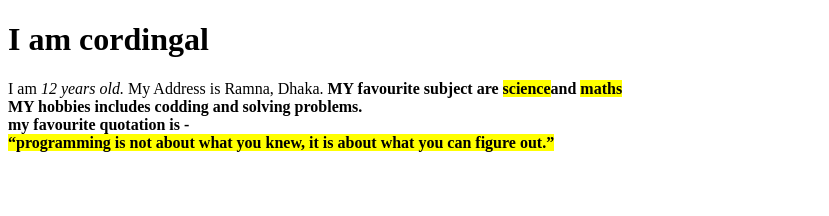
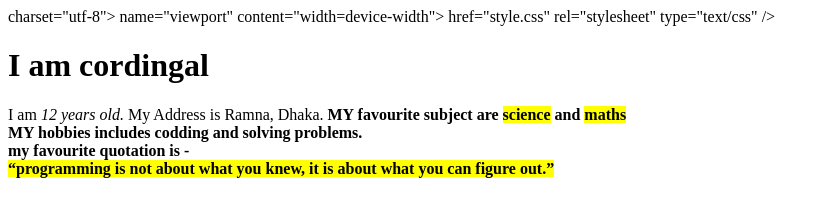
Before and after one commit to hasanuzzaman1983/sumayea, a plain HTML site: page sumayea.html in a window 1280 px wide. Shown: the whole page, without its empty margins (0-829 px from the left). Drawn offline with Linux system fonts and the light colour scheme.

Commit message:
Add files via upload

```diff
--- a/sumayea.html
+++ b/sumayea.html
@@ -2,17 +2,17 @@
 <html>
 
 <head>
-    <meta charset="utf-8">
-    <meta name="viewport" content="width=device-width">
-    <title>replit</title>
-    <link her="style.css" rel="stylesheet" type="text/css" />
+    <meta> charset="utf-8">
+    <meta> name="viewport" content="width=device-width">
+    <title>replite</title>
+    <link>href="style.css" rel="stylesheet" type="text/css" />
 </head>
 
 <body>
     <h1> I am cordingal</h1>
     I am <i> 12 years old. </i>
     My Address is Ramna, Dhaka.<b>
-        MY favourite subject are <mark>science</mark>and <mark>maths</mark><br>
+        MY favourite subject are <mark>science</mark> and <mark>maths</mark><br>
         MY hobbies includes codding and solving problems. <br>
         my favourite quotation is - <br>
         <mark><q>programming is not about what you knew, it is about what you can figure out.</q></mark>
```
